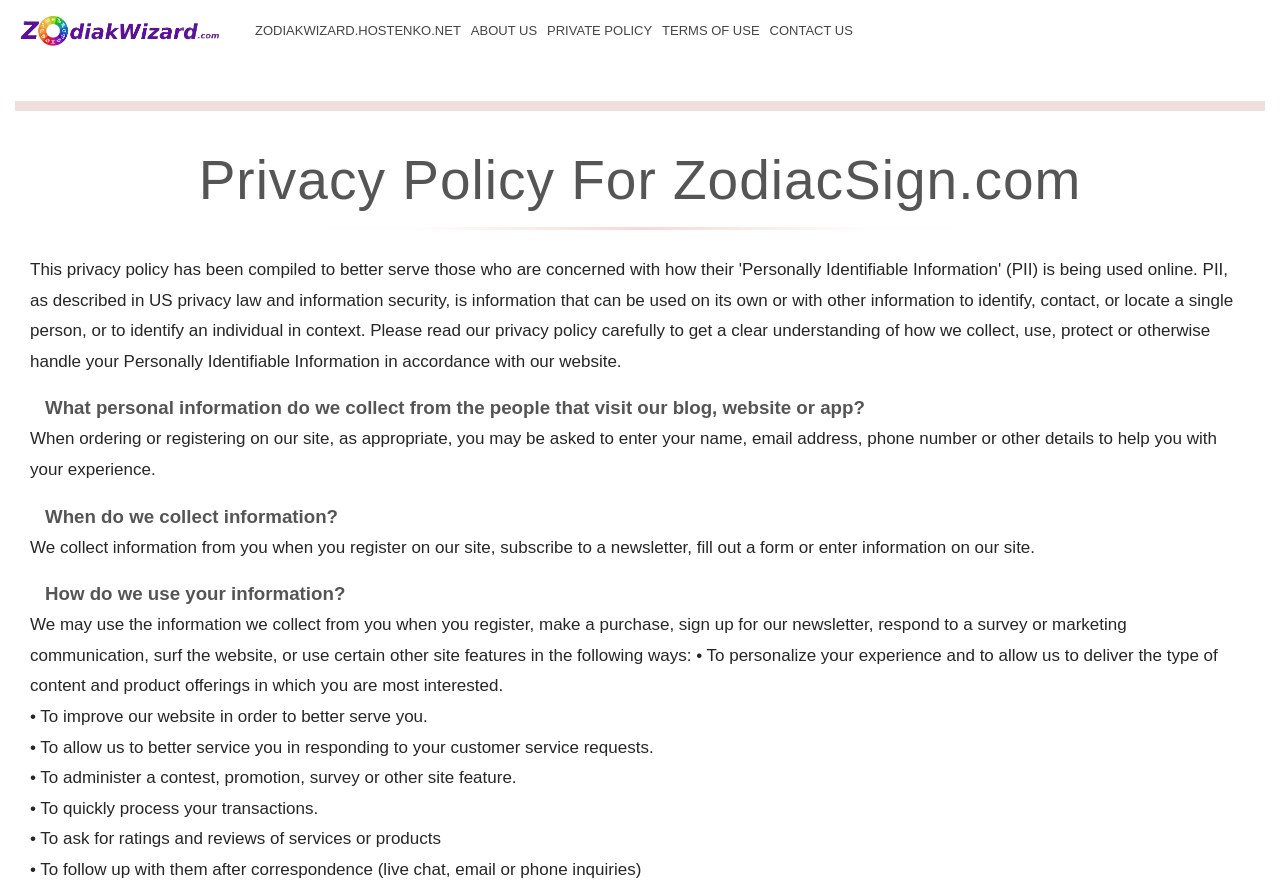
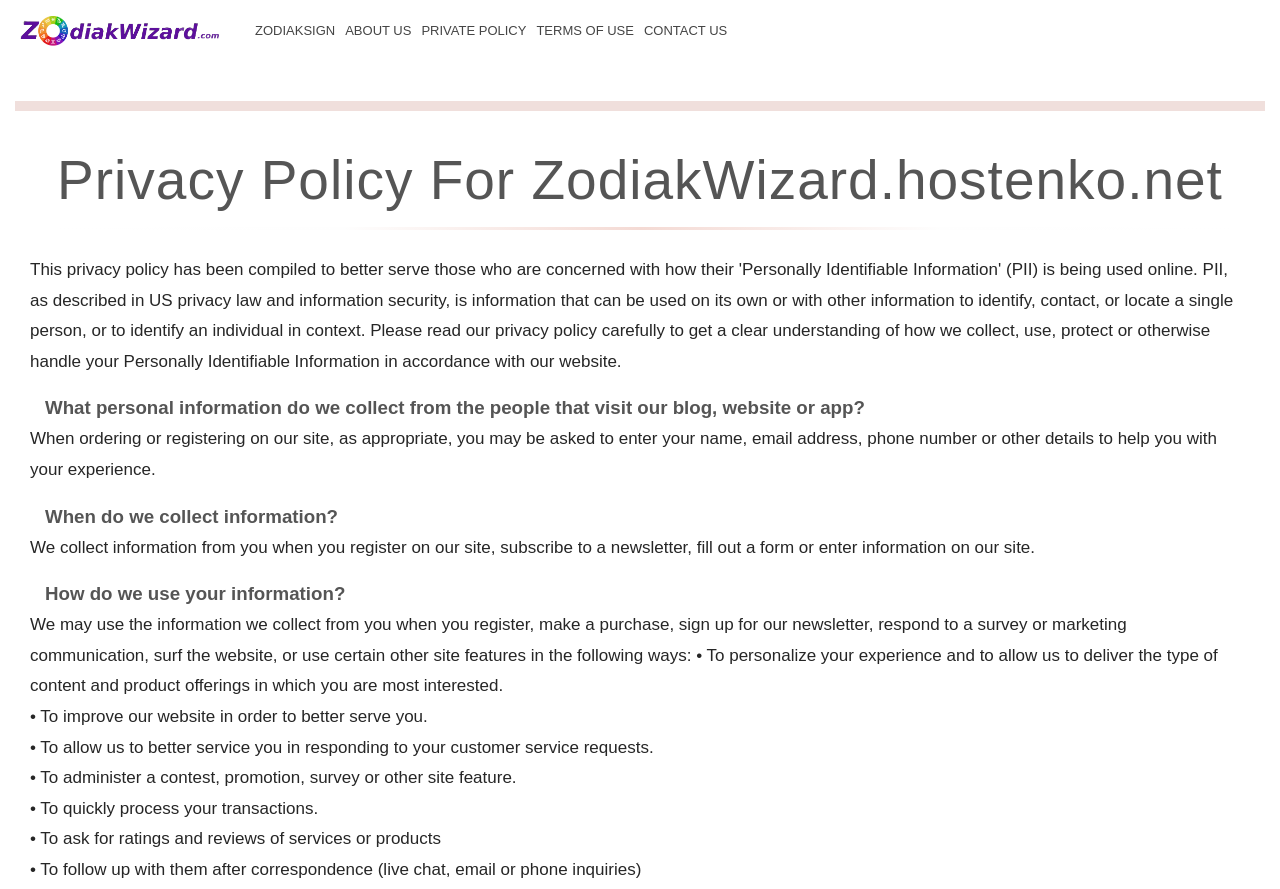
Before and after one commit to tomynarsen/zodiakwizard, a plain HTML site: page pages/Private-Policy.html in a window 1280 px wide. Shown: the top 889 px of the page. Drawn offline with Linux system fonts and the light colour scheme; a script that the page names is missing.

Commit message:
Update Private-Policy.html

```diff
--- a/pages/Private-Policy.html
+++ b/pages/Private-Policy.html
@@ -96,7 +96,7 @@
                             <nav class="w-nav-menu navigation">
                                 <div class="w-dropdown dropdown a">
                                     <div class="">
-                                        <a href="/zodiakwizard/index.html">ZodiakWizard.hostenko.net</a>
+                                        <a href="/zodiakwizard/index.html">ZodiakSign</a>
                                     </div>
                                 </div>
                                 <div class="w-dropdown dropdown b">
@@ -143,7 +143,7 @@
                     <div class="portfolio second" role="main">
                         <div class="w-container">
                             <div class="headline-div-block">
-                                <h1>Privacy Policy For ZodiacSign.com</h1>
+                                <h1>Privacy Policy For ZodiakWizard.hostenko.net</h1>
                                 <div class="vidider"></div>
                                 <p>This privacy policy has been compiled to better serve those who are concerned with how their 'Personally Identifiable Information' (PII) is being used online. PII, as described in US privacy law and information security, is information that can be used on its own or with other information to identify, contact, or locate a single person, or to identify an individual in context. Please read our privacy policy carefully to get a clear understanding of how we collect, use, protect or otherwise handle your Personally Identifiable Information in accordance with our website.</p>
                                 <h3>What personal information do we collect from the people that visit our blog, website or app?</h3>
```
